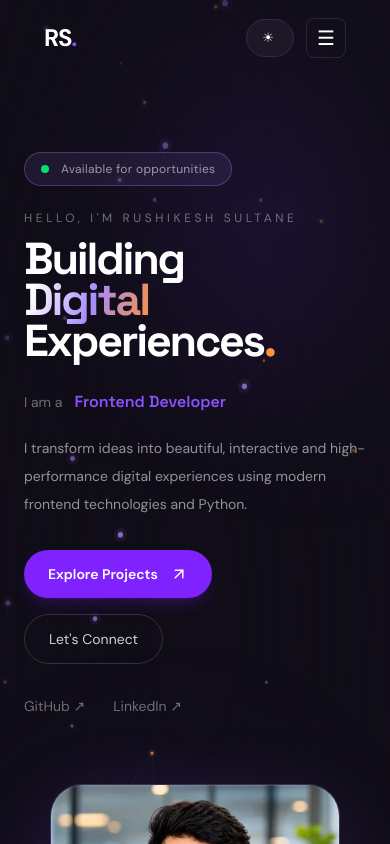
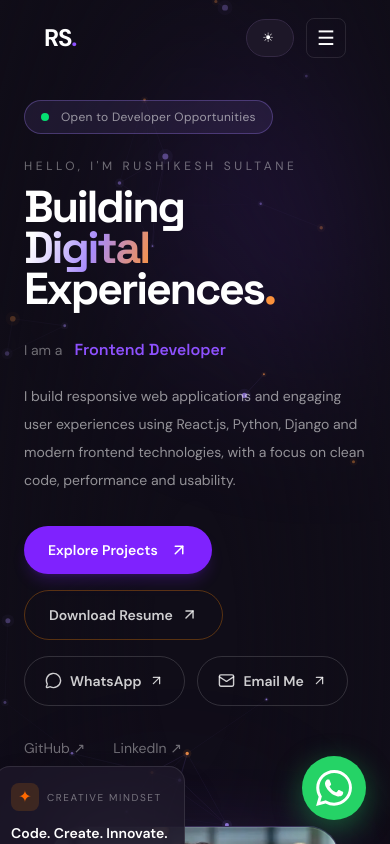
Before and after one commit to rushi-sultane/rushi-portfolio, a React (Vite) app: page / in a window 390 px wide. Shown: the top 844 px of the page. Built offline with nearby package versions, Linux system fonts and the light colour scheme.

Commit message:
add featured

```diff
--- a/src/App.jsx
+++ b/src/App.jsx
@@ -3,6 +3,7 @@ import { BrowserRouter, Routes, Route } from 'react-router-dom'
 import { LazyMotion, domAnimation } from 'framer-motion'
 import { ThemeProvider } from './context/ThemeContext'
 import Home from './pages/Home'
+import WhatsAppFloat from './components/common/WhatsAppFloat'
 
 function App() {
   return (
@@ -12,6 +13,8 @@ function App() {
           <Routes>
             <Route path="/" element={<Home />} />
           </Routes>
+
+          <WhatsAppFloat />
         </BrowserRouter>
       </LazyMotion>
     </ThemeProvider>
--- /dev/null
+++ b/src/components/common/WhatsAppFloat.jsx
@@ -0,0 +1,75 @@
+
+import { MessageCircle, X } from 'lucide-react'
+import { useState } from 'react'
+
+function WhatsAppFloat() {
+    const [showTooltip, setShowTooltip] = useState(false)
+
+    const phoneNumber = '918459252336'
+
+    const message = encodeURIComponent(
+        "Hello Rushikesh! I visited your portfolio and would like to connect regarding a professional opportunity."
+    )
+
+    return (
+        <div className="fixed bottom-6 right-6 z-[100] flex flex-col items-end gap-3">
+
+            {showTooltip && (
+                <div className="rounded-2xl border border-white/10 bg-[#1d1728] p-4 text-white shadow-2xl">
+                    <div className="flex items-center justify-between gap-4">
+                        <p className="text-sm font-semibold">
+                            Let's connect!
+                        </p>
+
+                        <button
+                            onClick={() => setShowTooltip(false)}
+                            aria-label="Close WhatsApp message"
+                        >
+                            <X size={16} />
+                        </button>
+                    </div>
+
+                    <p className="mt-1 text-xs text-white/65">
+                        Have an opportunity? Message me on WhatsApp.
+                    </p>
+                </div>
+            )}
+
+
+            <a
+                href={`https://wa.me/${phoneNumber}?text=${message}`}
+                target="_blank"
+                rel="noopener noreferrer"
+                aria-label="Chat with Rushikesh on WhatsApp"
+                title="Chat on WhatsApp"
+                className="
+                            group relative flex h-16 w-16 items-center justify-center
+                            rounded-full bg-[#25D366] text-white
+                            shadow-[0_8px_30px_rgba(37,211,102,0.4)]
+                            transition-all duration-300
+                            hover:scale-110 hover:bg-[#20bd5a]
+                            hover:shadow-[0_10px_40px_rgba(37,211,102,0.6)]
+                            focus-visible:outline-none
+                            focus-visible:ring-4 focus-visible:ring-green-400/50
+                            focus-visible:ring-offset-4
+                        "
+            >
+                {/* Animated pulse */}
+                <span className="absolute inset-0 rounded-full bg-[#25D366] animate-ping opacity-25" />
+
+                {/* WhatsApp symbol */}
+                <svg
+                    viewBox="0 0 24 24"
+                    fill="currentColor"
+                    className="relative z-10 h-9 w-9 transition-transform duration-300 group-hover:rotate-12"
+                    aria-hidden="true"
+                >
+                    <path d="M20.52 3.48A11.87 11.87 0 0 0 12.06 0C5.5 0 .16 5.34.16 11.9c0 2.1.55 4.15 1.6 5.96L.06 24l6.3-1.65a11.9 11.9 0 0 0 5.7 1.45h.01c6.56 0 11.9-5.34 11.9-11.9 0-3.18-1.24-6.17-3.45-8.42ZM12.06 21.8h-.01a9.9 9.9 0 0 1-5.04-1.38l-.36-.21-3.74.98 1-3.65-.24-.37a9.86 9.86 0 0 1-1.51-5.27c0-5.47 4.45-9.92 9.92-9.92 2.65 0 5.14 1.03 7.01 2.91a9.86 9.86 0 0 1 2.9 7.02c0 5.47-4.45 9.92-9.93 9.92Zm5.44-7.43c-.3-.15-1.77-.87-2.04-.97-.27-.1-.47-.15-.67.15-.2.3-.77.97-.94 1.17-.17.2-.35.22-.65.07-.3-.15-1.26-.46-2.4-1.47-.89-.8-1.48-1.78-1.65-2.08-.17-.3-.02-.46.13-.61.13-.13.3-.35.45-.52.15-.17.2-.3.3-.5.1-.2.05-.37-.03-.52-.08-.15-.67-1.62-.92-2.22-.24-.58-.48-.5-.67-.51h-.57c-.2 0-.52.07-.8.37-.27.3-1.04 1.02-1.04 2.49s1.07 2.89 1.22 3.09c.15.2 2.1 3.2 5.08 4.48.71.31 1.27.5 1.7.64.72.23 1.37.2 1.88.12.58-.09 1.77-.72 2.02-1.42.25-.7.25-1.3.17-1.42-.07-.13-.27-.2-.57-.35Z" />
+                </svg>
+            </a>
+
+        </div>
+    )
+}
+
+export default WhatsAppFloat
--- a/src/components/home/Hero.jsx
+++ b/src/components/home/Hero.jsx
@@ -6,16 +6,16 @@ import {
     useSpring,
     useTransform,
 } from 'framer-motion'
-import { ArrowUpRight } from 'lucide-react'
+import { ArrowUpRight, MessageCircle, Mail } from 'lucide-react'
 import { Link } from 'react-router-dom'
 import { useTheme } from '../../context/ThemeContext'
 import HeroBackground from './HeroBackground'
 
 const roles = [
     'Frontend Developer',
-    'React Developer',
+    'React.js Developer',
     'Python Developer',
-    'Full Stack Developer',
+    'Python Full Stack Developer',
 ]
 
 function Hero() {
@@ -129,8 +129,7 @@ function Hero() {
     return (
         <section
             id="home"
-            className={`hero-section relative isolate flex w-full items-center overflow-hidden px-6 transition-colors duration-500 md:px-14 ${
-                isDark ? 'bg-[#100d18]' : 'bg-[#fff8f2]'
+            className={`hero-section relative isolate flex w-full items-center overflow-hidden px-6 transition-colors duration-500 md:px-14 ${isDark ? 'bg-[#100d18]' : 'bg-[#fff8f2]'
                 }`}
         >
             {/* Interactive 3D Background */}
@@ -164,7 +163,7 @@ function Hero() {
                         </span>
 
                         <span className={`text-xs tracking-wide ${secondaryText}`}>
-                            Available for opportunities
+                            Open to Developer Opportunities
                         </span>
                     </m.div>
 
@@ -194,8 +193,7 @@ function Hero() {
                                 },
                             },
                         }}
-                        className={`hero-title font-display font-bold leading-[0.92] tracking-tighter ${
-                            isDark ? 'text-white' : 'text-[#292033]'
+                        className={`hero-title font-display font-bold leading-[0.92] tracking-tighter ${isDark ? 'text-white' : 'text-[#292033]'
                             }`}
                     >
                         Building
@@ -238,9 +236,10 @@ function Hero() {
                         variants={reveal}
                         className={`mt-4 max-w-xl text-sm leading-7 sm:text-base ${secondaryText}`}
                     >
-                        I transform ideas into beautiful, interactive and
-                        high-performance digital experiences using modern
-                        frontend technologies and Python.
+                        I build responsive web applications and engaging user
+                        experiences using React.js, Python, Django and modern
+                        frontend technologies, with a focus on clean code,
+                        performance and usability.
                     </m.p>
 
                     {/* Action Buttons */}
@@ -261,17 +260,57 @@ function Hero() {
                             />
                         </Link>
 
-                        <Link
-                            to="/#contact"
-                            onClick={(event) => scrollToSection(event, '#contact')}
-                            className={`rounded-full border px-6 py-3.5 text-sm transition-all duration-300 hover:-translate-y-1 hover:border-orange-400 hover:text-orange-500 ${
-                                isDark
+                        <a
+                            href="/resume.pdf"
+                            download="Rushikesh-Sultane-Resume.pdf"
+                            className={`inline-flex items-center gap-2 rounded-full border px-6 py-3.5 text-sm font-semibold transition-all duration-300 hover:-translate-y-1 hover:border-orange-400 hover:text-orange-500 ${isDark
+                                ? 'border-orange-400/30 text-white/80'
+                                : 'border-[#e7d8ce] text-[#62566b]'
+                                }`}
+                        >
+                            Download Resume
+                            <ArrowUpRight size={17} />
+                        </a>
+
+
+                        <div className="flex flex-wrap items-center gap-3">
+
+                            {/* WhatsApp */}
+                            <a
+                                href="https://wa.me/918459252336?text=Hello%2C%20I%20visited%20your%20portfolio%20and%20would%20like%20to%20discuss%20a%20career%20opportunity."
+                                target="_blank"
+                                rel="noopener noreferrer"
+                                className={`group inline-flex items-center gap-2 rounded-full border px-5 py-3.5 text-sm font-semibold transition-all duration-300 hover:-translate-y-1 hover:border-green-500 hover:text-green-500 ${isDark
                                         ? 'border-white/15 text-white/80'
                                         : 'border-[#e7d8ce] text-[#62566b]'
                                     }`}
                             >
-                            Let's Connect
-                        </Link>
+                                <MessageCircle size={17} />
+                                WhatsApp
+                                <ArrowUpRight
+                                    size={15}
+                                    className="transition-transform group-hover:-translate-y-1 group-hover:translate-x-1"
+                                />
+                            </a>
+
+                            {/* Email */}
+                            <a
+                                href="mailto:sultanerushi@gmail.com?subject=Career%20Opportunity&body=Hello%20Rushikesh%2C%0A%0AI%20visited%20your%20portfolio%20and%20would%20like%20to%20discuss%20a%20career%20opportunity."
+                                className={`group inline-flex items-center gap-2 rounded-full border px-5 py-3.5 text-sm font-semibold transition-all duration-300 hover:-translate-y-1 hover:border-orange-400 hover:text-orange-500 ${isDark
+                                        ? 'border-white/15 text-white/80'
+                                        : 'border-[#e7d8ce] text-[#62566b]'
+                                    }`}
+                            >
+                                <Mail size={17} />
+                                Email Me
+                                <ArrowUpRight
+                                    size={15}
+                                    className="transition-transform group-hover:-translate-y-1 group-hover:translate-x-1"
+                                />
+                            </a>
+
+                        </div>
+
                     </m.div>
 
                     {/* Social Links */}
@@ -370,8 +409,7 @@ function Hero() {
                                 transformPerspective: 1000,
                                 transformStyle: 'preserve-3d',
                             }}
-                            className={`group relative aspect-[4/5] w-full overflow-hidden rounded-[32px] border shadow-[0_20px_80px_rgba(139,92,246,0.18)] ${
-                                isDark
+                            className={`group relative aspect-[4/5] w-full overflow-hidden rounded-[32px] border shadow-[0_20px_80px_rgba(139,92,246,0.18)] ${isDark
                                 ? 'border-violet-400/25 bg-[#15111f]'
                                 : 'border-violet-300/60 bg-white'
                                 }`}
@@ -389,8 +427,7 @@ function Hero() {
 
                             {/* Image Gradient Overlay */}
                             <div
-                                className={`absolute inset-0 ${
-                                    isDark
+                                className={`absolute inset-0 ${isDark
                                     ? 'bg-gradient-to-t from-[#100d18]/85 via-transparent to-transparent'
                                     : 'bg-gradient-to-t from-black/65 via-transparent to-transparent'
                                     }`}
@@ -431,7 +468,7 @@ function Hero() {
                             rotateX: specializationRotateX,
                             transformPerspective: 800,
                         }}
-                        className={`absolute -right-2 top-[18%] z-20 min-w-[158px] rounded-2xl border p-4 shadow-2xl backdrop-blur-2xl sm:-right-8 ${cardSurface}`}
+                        className={`absolute -right-14 -bottom-15 z-20 min-w-[158px] rounded-2xl border p-4 shadow-2xl backdrop-blur-2xl sm:-right-8 ${cardSurface}`}
                     >
                         <div className="flex items-center gap-2">
                             <span className="flex h-7 w-7 items-center justify-center rounded-lg bg-violet-500/15 text-xs font-bold text-violet-500">
@@ -463,7 +500,7 @@ function Hero() {
                             rotateX: creativeRotateX,
                             transformPerspective: 800,
                         }}
-                        className={`absolute -bottom-4 -left-2 z-20 rounded-2xl border p-4 shadow-2xl backdrop-blur-2xl sm:-left-8 ${cardSurface}`}
+                        className={`absolute -top-15 -left-14 z-20 rounded-2xl border p-4 shadow-2xl backdrop-blur-2xl sm:-left-8 ${cardSurface}`}
                     >
                         <div className="flex items-center gap-2">
                             <span className="flex h-7 w-7 items-center justify-center rounded-lg bg-orange-400/15 text-orange-500">
--- a/src/index.css
+++ b/src/index.css
@@ -1,43 +1,62 @@
+
 /* Fonts are imported in main.jsx before this stylesheet. */
 @import "tailwindcss";
 
-/* THEME TOKENS */
+/* =========================================
+   THEME TOKENS
+========================================= */
+
 :root,
 [data-theme="dark"] {
   color-scheme: dark;
+
   --page-bg: #100d18;
   --section-bg: #171322;
   --card-bg: #1d1728;
+
   --primary-text: #ffffff;
   --secondary-text: #b7aec5;
+
   --border-color: #342944;
+
   --accent-violet: #a78bfa;
   --accent-orange: #fb923c;
+
   --selection-bg: #a78bfa;
   --selection-text: #100d18;
 }
 
 [data-theme="light"] {
   color-scheme: light;
+
   --page-bg: #fff8f2;
   --section-bg: #fffaf6;
   --card-bg: #ffffff;
+
   --primary-text: #292033;
   --secondary-text: #62566b;
+
   --border-color: #f0dfd2;
+
   --accent-violet: #7c3aed;
   --accent-orange: #ea580c;
+
   --selection-bg: #7c3aed;
   --selection-text: #ffffff;
 }
 
-/* GLOBAL */
+/* =========================================
+   GLOBAL STYLES
+========================================= */
+
 :root {
   font-family: 'DM Sans', sans-serif;
   color: var(--primary-text);
   background: var(--page-bg);
+
   font-synthesis: none;
   text-rendering: optimizeLegibility;
+
   -webkit-font-smoothing: antialiased;
   -moz-osx-font-smoothing: grayscale;
 }
@@ -62,9 +81,13 @@ body {
   min-height: 100vh;
   margin: 0;
   overflow-x: clip;
+
   background: var(--page-bg);
   color: var(--primary-text);
-  transition: background-color 0.3s ease, color 0.3s ease;
+
+  transition:
+    background-color 0.3s ease,
+    color 0.3s ease;
 }
 
 #root {
@@ -102,19 +125,24 @@ canvas {
   outline-offset: 3px;
 }
 
-/* SHARED TYPOGRAPHY & EFFECTS */
+/* =========================================
+   SHARED TYPOGRAPHY & EFFECTS
+========================================= */
+
 .font-display {
   font-family: 'Space Grotesk', sans-serif;
 }
 
 .gradient-text {
   color: transparent;
+
   background: linear-gradient(
     110deg,
     var(--primary-text) 10%,
     var(--accent-violet) 55%,
     var(--accent-orange) 100%
   );
+
   -webkit-background-clip: text;
   background-clip: text;
 }
@@ -122,6 +150,10 @@ canvas {
 .glow {
   box-shadow: 0 0 60px rgba(139, 92, 246, 0.15);
 }
+
+/* =========================================
+   SHARED LAYOUT
+========================================= */
 
 .section-container {
   width: min(100% - 64px, 1280px);
@@ -134,12 +166,33 @@ canvas {
   scroll-margin-top: 76px;
 }
 
-/* HERO */
+.section-container,
+.hero-content,
+.hero-visual {
+  min-width: 0;
+}
+
+/* =========================================
+   ABOUT SECTION
+========================================= */
+
+.about-section {
+  min-height: 100svh;
+  scroll-margin-top: 76px;
+}
+
+/* =========================================
+   HERO SECTION
+========================================= */
+
 .hero-section {
   min-height: 100svh;
+  min-height: 100dvh;
+
   height: auto;
-  padding-top: 100px;
-  padding-bottom: 48px;
+
+  padding-top: 60px;
+  padding-bottom: 20px;
 }
 
 .hero-content {
@@ -154,20 +207,176 @@ canvas {
   max-width: 390px;
 }
 
-/* PROJECTS */
+/* =========================================
+   PROJECTS
+========================================= */
+
 .project-card {
   min-width: 0;
 }
 
-/* FOOTER */
+/* =========================================
+   FOOTER
+========================================= */
+
 footer {
   position: relative;
   z-index: 10;
+
   display: block;
   width: 100%;
 }
 
-/* RESPONSIVE */
+/* =========================================
+   INFINITE TECH SKILLS MARQUEE
+========================================= */
+
+.tech-marquee {
+  position: relative;
+  width: 100%;
+  overflow: hidden;
+  padding: 12px 0;
+
+  mask-image: linear-gradient(
+    to right,
+    transparent,
+    black 8%,
+    black 92%,
+    transparent
+  );
+
+  -webkit-mask-image: linear-gradient(
+    to right,
+    transparent,
+    black 8%,
+    black 92%,
+    transparent
+  );
+}
+
+.marquee-track {
+  display: flex;
+  width: max-content;
+
+  animation: tech-marquee-scroll 35s linear infinite;
+}
+
+.marquee-group {
+  display: flex;
+  flex-shrink: 0;
+  align-items: center;
+
+  gap: 16px;
+  padding-right: 16px;
+}
+
+.marquee-item {
+  display: inline-flex;
+  align-items: center;
+  gap: 10px;
+
+  white-space: nowrap;
+
+  border: 1px solid var(--border-color);
+  border-radius: 999px;
+
+  padding: 12px 20px;
+
+  color: var(--secondary-text);
+  background: var(--card-bg);
+
+  font-size: 13px;
+
+  transition:
+    color 0.3s ease,
+    border-color 0.3s ease,
+    background-color 0.3s ease;
+}
+
+.marquee-item:hover {
+  color: var(--accent-violet);
+
+  border-color: color-mix(
+    in srgb,
+    var(--accent-violet) 50%,
+    transparent
+  );
+
+  background: color-mix(
+    in srgb,
+    var(--accent-violet) 8%,
+    var(--card-bg)
+  );
+}
+
+.marquee-dot {
+  width: 6px;
+  height: 6px;
+
+  flex-shrink: 0;
+  border-radius: 50%;
+
+  background: var(--accent-violet);
+
+  box-shadow: 0 0 10px color-mix(
+    in srgb,
+    var(--accent-violet) 60%,
+    transparent
+  );
+}
+
+@keyframes tech-marquee-scroll {
+  from {
+    transform: translateX(0);
+  }
+
+  to {
+    transform: translateX(-50%);
+  }
+}
+
+/* Pause only on devices with hover support */
+@media (hover: hover) and (pointer: fine) {
+  .tech-marquee:hover .marquee-track {
+    animation-play-state: paused;
+  }
+}
+
+/* Pause when an interactive marquee item receives focus */
+.tech-marquee:focus-within .marquee-track {
+  animation-play-state: paused;
+}
+
+/* =========================================
+   THEME TOGGLE
+========================================= */
+
+.theme-toggle {
+  padding: 9px 15px;
+
+  border: 1px solid var(--border-color);
+  border-radius: 30px;
+
+  background: var(--card-bg);
+  color: var(--primary-text);
+
+  font-size: 13px;
+
+  transition:
+    color 0.3s ease,
+    border-color 0.3s ease,
+    background-color 0.3s ease;
+}
+
+.theme-toggle:hover {
+  border-color: var(--accent-violet);
+  color: var(--accent-violet);
+}
+
+/* =========================================
+   LARGE DESKTOP
+========================================= */
+
 @media (min-width: 1600px) {
   .hero-title {
     font-size: clamp(5rem, 5.5vw, 6.5rem);
@@ -178,13 +387,17 @@ footer {
   }
 }
 
+/* =========================================
+   TABLET & SMALL LAPTOP
+========================================= */
+
 @media (max-width: 1023px) {
   .section-container {
     width: min(100% - 48px, 1280px);
   }
 
   .hero-section {
-    padding-top: 120px;
+    padding-top: 60px;
     padding-bottom: 55px;
   }
 
@@ -197,6 +410,10 @@ footer {
   }
 }
 
+/* =========================================
+   MOBILE
+========================================= */
+
 @media (max-width: 767px) {
   .section-container {
     width: calc(100% - 40px);
@@ -204,7 +421,9 @@ footer {
 
   .hero-section {
     min-height: 100svh;
-    padding-top: 112px;
+    min-height: 100dvh;
+
+    padding-top: 60px;
     padding-bottom: 48px;
   }
 
@@ -217,6 +436,7 @@ footer {
     margin-top: 20px;
   }
 
+  /* Mobile marquee adjustments */
   .marquee-item {
     padding: 10px 16px;
     font-size: 12px;
@@ -226,6 +446,10 @@ footer {
     animation-duration: 28s;
   }
 }
+
+/* =========================================
+   SMALL MOBILE
+========================================= */
 
 @media (max-width: 380px) {
   .section-container {
@@ -237,108 +461,10 @@ footer {
   }
 }
 
-/* INFINITE TECH SKILLS MARQUEE */
-.tech-marquee {
-  position: relative;
-  width: 100%;
-  overflow: hidden;
-  padding: 12px 0;
-  mask-image: linear-gradient(
-    to right,
-    transparent,
-    black 8%,
-    black 92%,
-    transparent
-  );
-  -webkit-mask-image: linear-gradient(
-    to right,
-    transparent,
-    black 8%,
-    black 92%,
-    transparent
-  );
-}
+/* =========================================
+   ACCESSIBILITY: REDUCED MOTION
+========================================= */
 
-.marquee-track {
-  display: flex;
-  width: max-content;
-  animation: tech-marquee-scroll 35s linear infinite;
-}
-
-.marquee-group {
-  display: flex;
-  flex-shrink: 0;
-  align-items: center;
-  gap: 16px;
-  padding-right: 16px;
-}
-
-.marquee-item {
-  display: inline-flex;
-  align-items: center;
-  gap: 10px;
-  white-space: nowrap;
-  border: 1px solid var(--border-color);
-  border-radius: 999px;
-  padding: 12px 20px;
-  color: var(--secondary-text);
-  background: var(--card-bg);
-  font-size: 13px;
-  transition:
-    color 0.3s ease,
-    border-color 0.3s ease,
-    background-color 0.3s ease;
-}
-
-.marquee-item:hover {
-  color: var(--accent-violet);
-  border-color: color-mix(in srgb, var(--accent-violet) 50%, transparent);
-  background: color-mix(in srgb, var(--accent-violet) 8%, var(--card-bg));
-}
-
-.marquee-dot {
-  width: 6px;
-  height: 6px;
-  flex-shrink: 0;
-  border-radius: 50%;
-  background: var(--accent-violet);
-  box-shadow: 0 0 10px color-mix(in srgb, var(--accent-violet) 60%, transparent);
-}
-
-@keyframes tech-marquee-scroll {
-  from {
-    transform: translateX(0);
-  }
-
-  to {
-    transform: translateX(-50%);
-  }
-}
-
-.tech-marquee:hover .marquee-track {
-  animation-play-state: paused;
-}
-
-/* THEME TOGGLE */
-.theme-toggle {
-  padding: 9px 15px;
-  border: 1px solid var(--border-color);
-  border-radius: 30px;
-  background: var(--card-bg);
-  color: var(--primary-text);
-  font-size: 13px;
-  transition:
-    color 0.3s ease,
-    border-color 0.3s ease,
-    background-color 0.3s ease;
-}
-
-.theme-toggle:hover {
-  border-color: var(--accent-violet);
-  color: var(--accent-violet);
-}
-
-/* ACCESSIBILITY: REDUCED MOTION */
 @media (prefers-reduced-motion: reduce) {
   *,
   *::before,
```
Also changed, not shown: src/components/home/AboutPreview.jsx (+0 -11 lines). Lines whose indentation alone changed are shown as unchanged.
